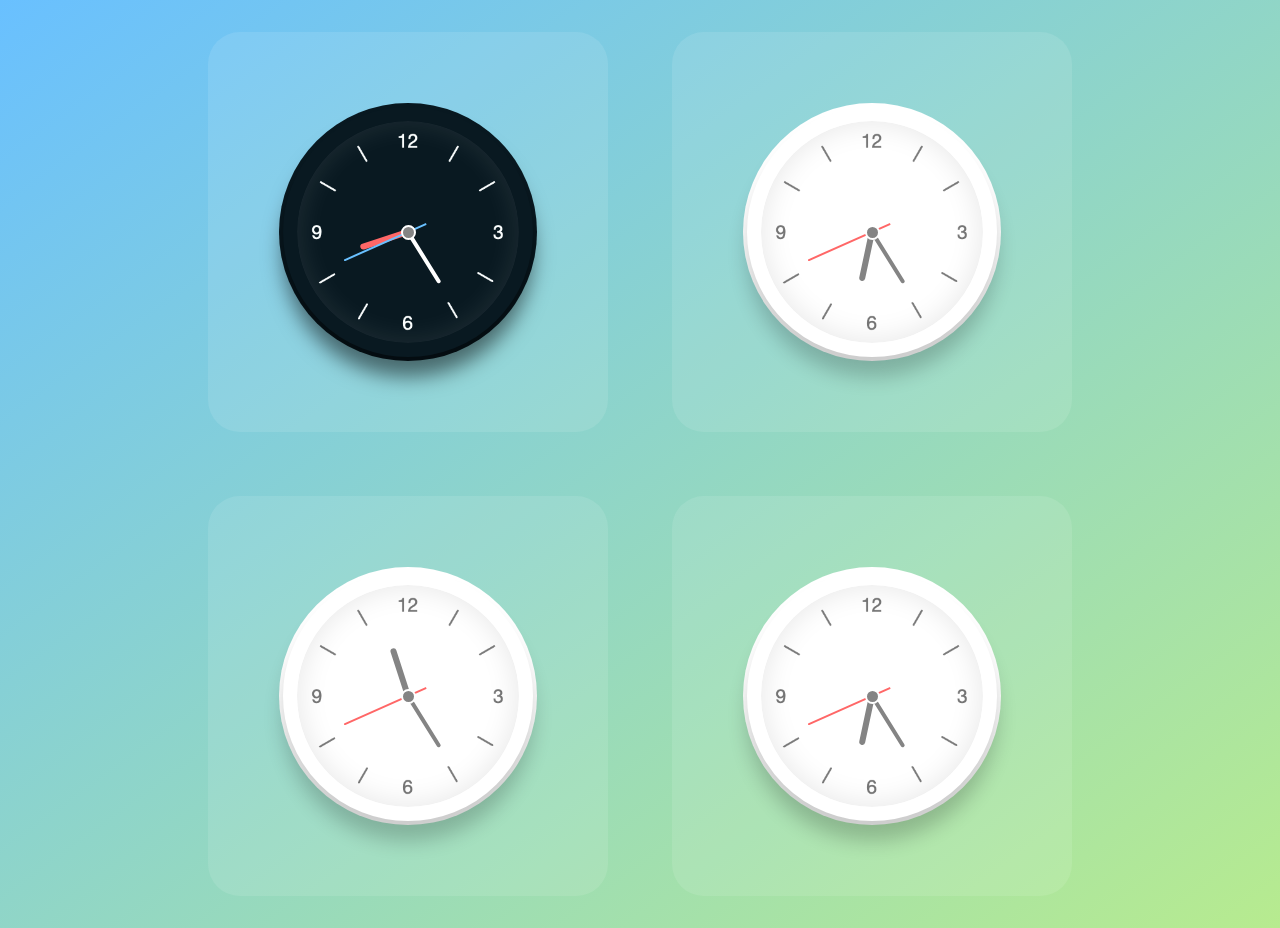
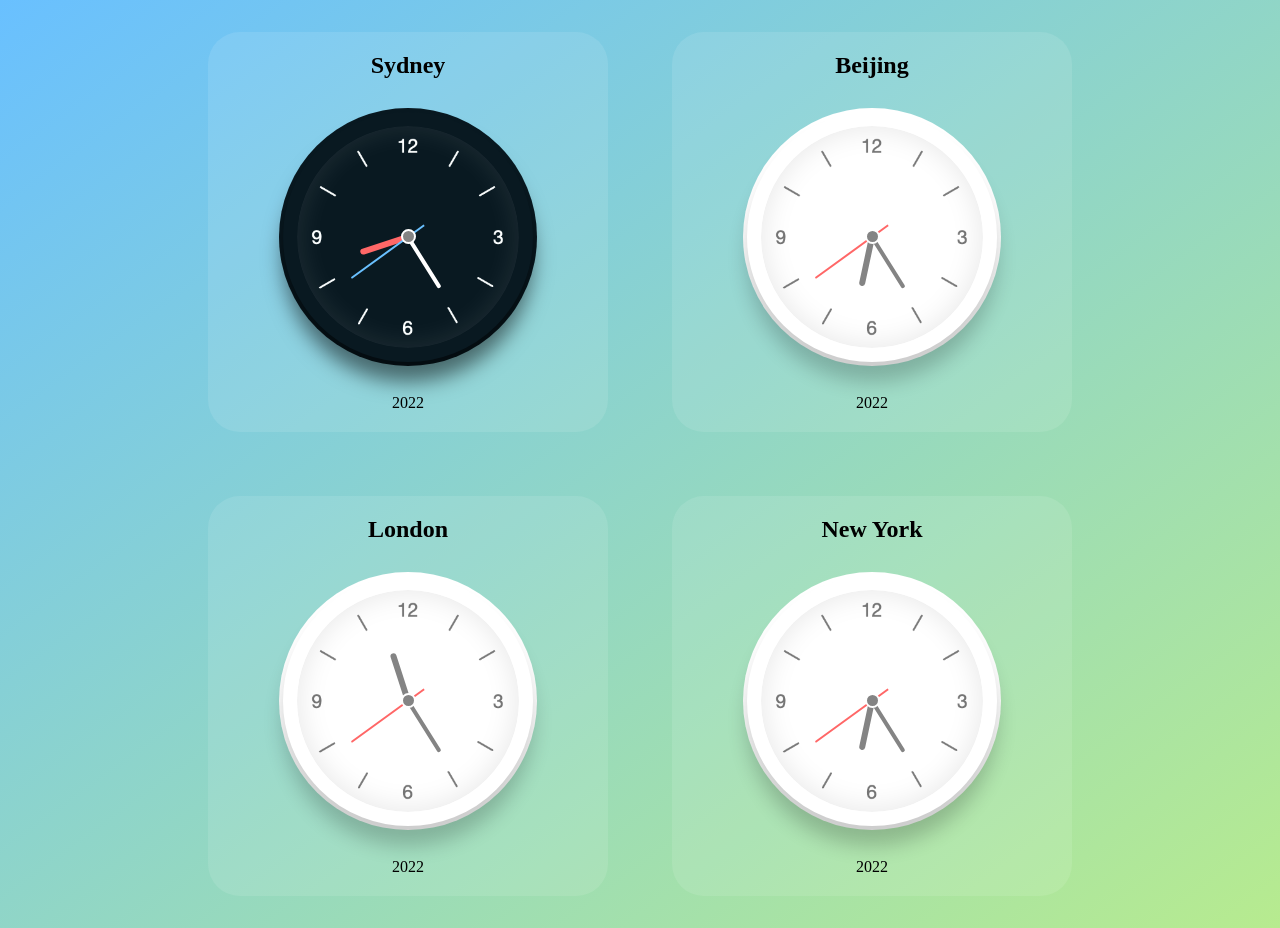
Before and after one commit to EmilyGong111/world-clocks, a React (Vite) app: page / in a window 1280 px wide. Built offline with nearby package versions, Linux system fonts and the light colour scheme.

Commit message:
feat: add city name

```diff
--- a/src/clock/Clock.jsx
+++ b/src/clock/Clock.jsx
@@ -10,6 +10,7 @@ const Clock = (props) =>{
 
     const [Hour, setHour] = useState();
 
+
     const deg = 6
     const setTime = ()=>{   //set the time to the right initially
         let nowTime = new Date();
@@ -17,7 +18,7 @@ const Clock = (props) =>{
         let hour = day.getUTCHours() * deg * 5
         let minute = day.getUTCMinutes() * deg
         let second = day.getUTCSeconds() * deg
-        setHourDeg(hour + minute / 12)
+        setHourDeg(day.getUTCHours() * deg * 5 + minute / 12)
         setMinuteDeg(minute + second / 60)
         setSecondDeg(second)
         setHour(day.getUTCHours())
@@ -35,9 +36,14 @@ const Clock = (props) =>{
         }
     },[Hour])
 
-    return <ClockBackGround>
-        <ClockPointer is_white={light} hourDeg={hourDeg} minuteDeg={minuteDeg} secondDeg={secondDeg}/>
-    </ClockBackGround>  //如果想要改变大小，要传参<ClockBackGround size={"200px"}></ClockBackGround>，只能改变那边的默认参数
+
+    return (
+        <ClockBackGround>
+            <h2> {props.city}</h2>
+            <ClockPointer is_white={light} hourDeg={hourDeg} minuteDeg={minuteDeg} secondDeg={secondDeg}/>
+            <p>2022</p>
+        </ClockBackGround>
+    )
 };
 
 export default Clock;
--- a/src/clock/ClockBackground.jsx
+++ b/src/clock/ClockBackground.jsx
@@ -3,7 +3,7 @@ const ClockBackGround = styled.div`
 width: ${ props => props.size};
 height: ${ props => props.size};
 display: flex;
-justify-content: center;
+justify-content: space-between;
 align-items: center;
 flex-direction: column;
 background: rgba(255, 255, 255, 0.1);
```
